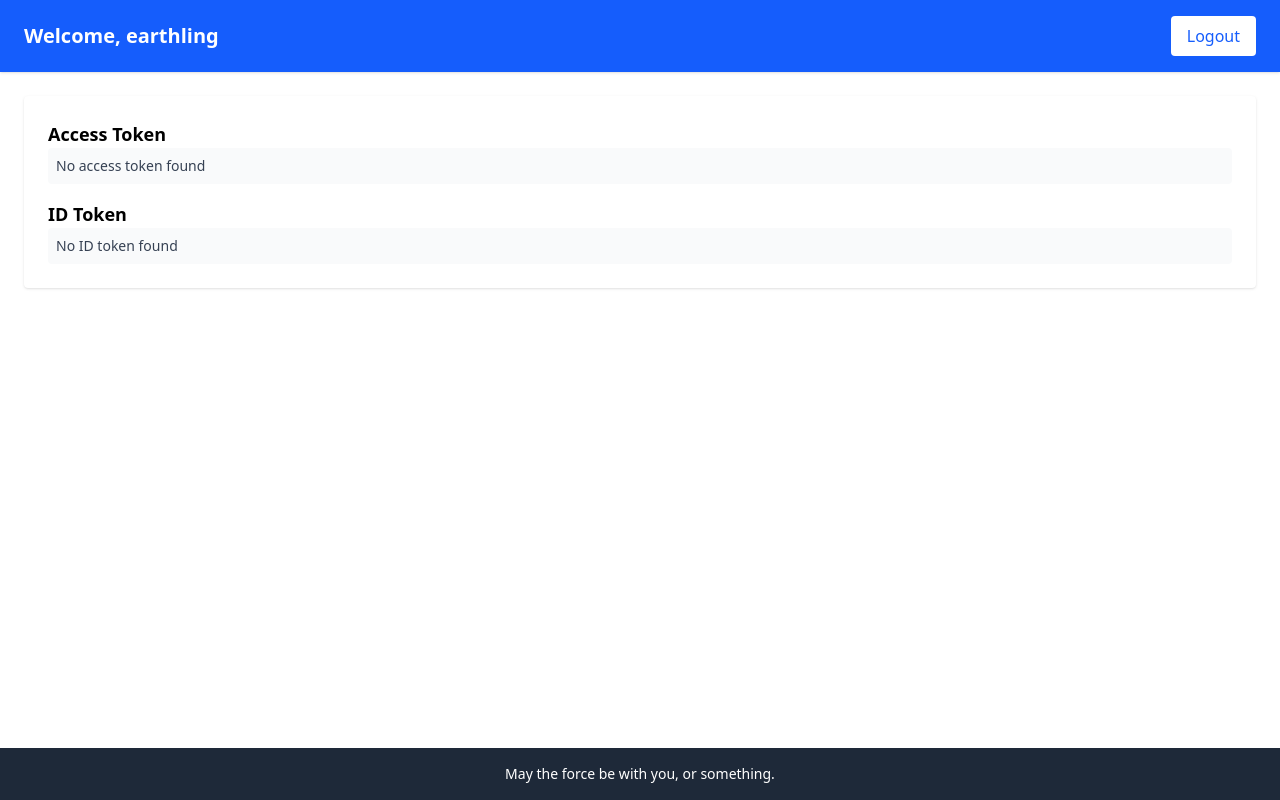
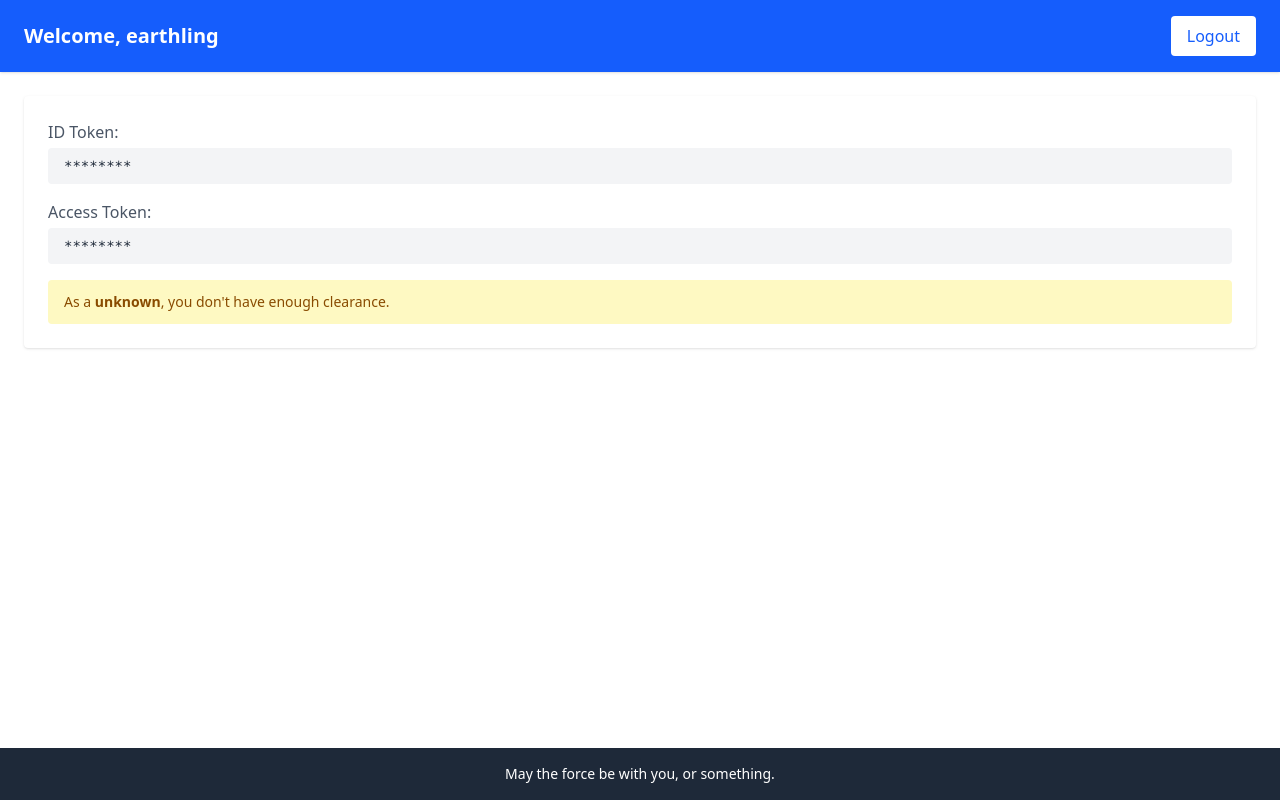
Before and after one commit to dantehybridge/mdat-main, a React (Vite) app: page / in a window 1280 px wide. Built offline with nearby package versions, Linux system fonts and the light colour scheme.

Commit message:
Add new section. Add new util file. Edit Home to display correctly depending on role.

```diff
--- a/src/sections/Home.tsx
+++ b/src/sections/Home.tsx
@@ -1,30 +1,43 @@
 import React, { useEffect, useState } from "react";
+
+import Field from "./Token/Field";
+import Legend from "./Token/Legend";
 
 export default function Home() {
   const [aToken, setAToken] = useState("");
   const [iToken, setIToken] = useState("");
+  const [roles, setRoles] = useState<string[]>([]);
 
   useEffect(() => {
     const a = sessionStorage.getItem("a");
     const i = sessionStorage.getItem("i");
+    const r = sessionStorage.getItem("r");
+
     if (a) setAToken(a);
     if (i) setIToken(i);
+    if (r) {
+      try {
+        const parsed = JSON.parse(r);
+        if (Array.isArray(parsed)) setRoles(parsed);
+      } catch {
+        console.warn("Failed to parse roles");
+      }
+    }
   }, []);
+
+	const allowedRoles: string[] = (import.meta.env.VITE_ROLES || "")
+		.split(",")
+		.map((r: string) => r.trim())
+		.filter(Boolean);
+
+  const isRestricted = roles.every((r) => !allowedRoles.includes(r));
 
   return (
     <div className="bg-white rounded shadow p-6 space-y-4">
-        <div>
-            <h2 className="font-semibold text-lg">Access Token</h2>
-            <p className="break-words text-sm text-gray-700 bg-gray-50 p-2 rounded">
-            {aToken || "No access token found"}
-            </p>
-        </div>
-        <div>
-            <h2 className="font-semibold text-lg">ID Token</h2>
-            <p className="break-words text-sm text-gray-700 bg-gray-50 p-2 rounded">
-            {iToken || "No ID token found"}
-            </p>
-        </div>
+      <Field label="ID Token" token={iToken} cypher={isRestricted ? "true" : undefined} />
+      <Field label="Access Token" token={aToken} cypher={isRestricted ? "true" : undefined} />
+
+      {isRestricted && <Legend role={roles.find((r) => !allowedRoles.includes(r)) || "unknown"} />}
     </div>
   );
 }
--- /dev/null
+++ b/src/sections/Token/Field.tsx
@@ -0,0 +1,24 @@
+import React from "react";
+
+interface TokenFieldProps {
+  label: string;
+  token?: string;
+  cypher?: string;
+}
+
+function mask(token = "", visible = 6) {
+  return token.length > visible ? token.slice(0, visible) + "..." : "********";
+}
+
+export default function Field({ label, token, cypher }: TokenFieldProps) {
+  const displayValue = cypher ? mask(token, 24) : token;
+
+  return (
+    <div>
+      <label className="block text-gray-600 font-medium mb-1">{label}:</label>
+      <div className="bg-gray-100 px-4 py-2 rounded font-mono text-sm text-gray-800 break-all">
+        {displayValue || "(empty)"}
+      </div>
+    </div>
+  );
+}
--- /dev/null
+++ b/src/sections/Token/Legend.tsx
@@ -0,0 +1,13 @@
+import React from "react";
+
+interface LegendProps {
+  role: string;
+}
+
+export default function Legend({ role }: LegendProps) {
+  return (
+    <div className="bg-yellow-100 text-yellow-800 px-4 py-3 rounded text-sm">
+      As a <span className="font-semibold">{role}</span>, you don't have enough clearance.
+    </div>
+  );
+}
```
Also changed, not shown: src/utils/auth.ts (added, +12 -0 lines). Lines whose indentation alone changed are shown as unchanged.
